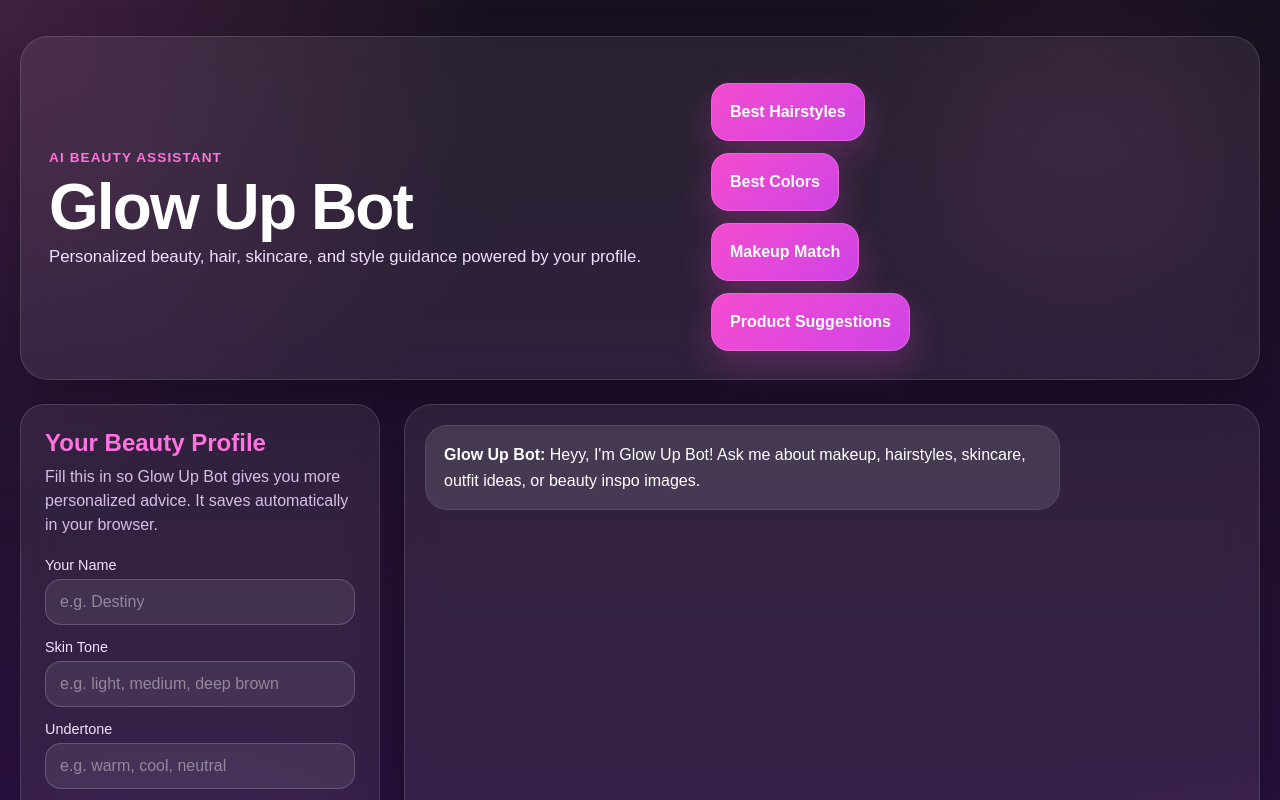
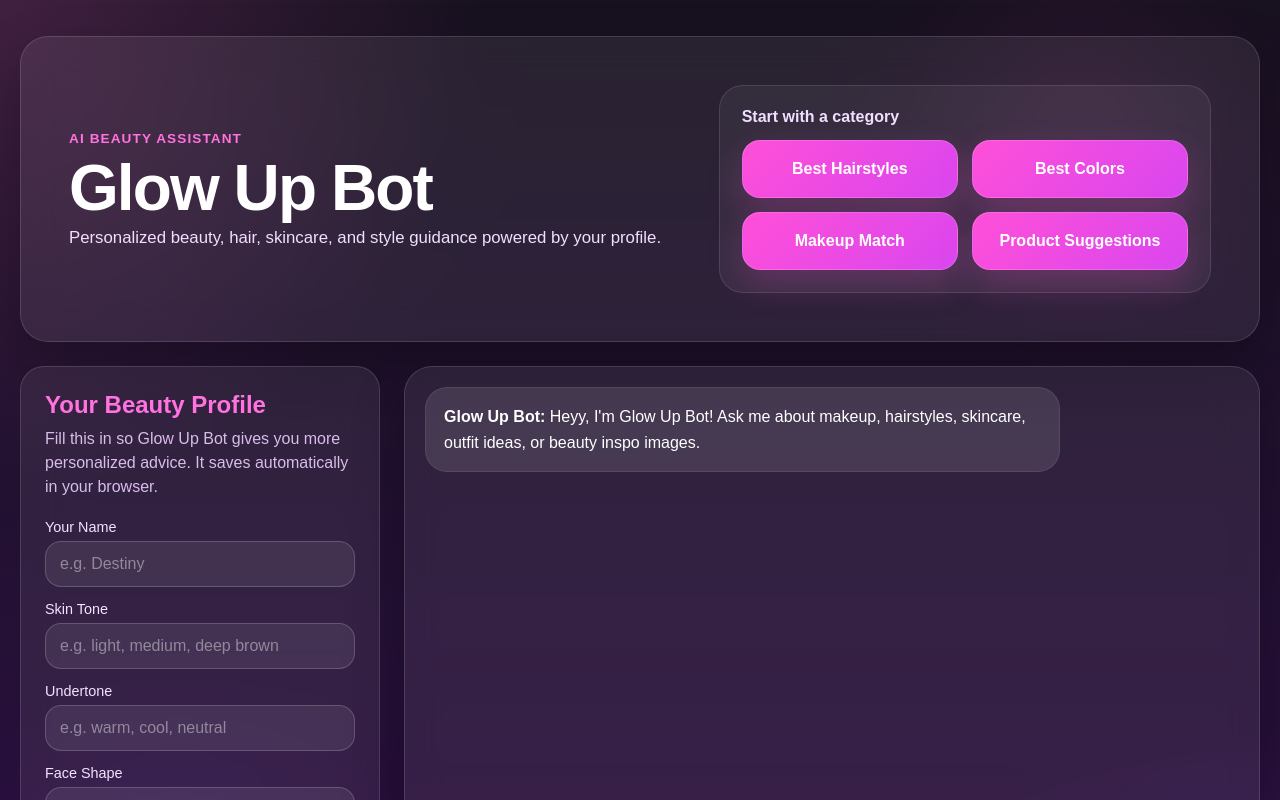
Before and after one commit to DestinyBR/glow-up-frontend, a Next.js app: page / in a window 1280 px wide. Shown: the top 800 px of the page. Built offline with nearby package versions, Linux system fonts and the light colour scheme.

Commit message:
camera connection

```diff
--- a/app/globals.css
+++ b/app/globals.css
@@ -867,3 +867,73 @@ img {
     grid-template-columns: 1fr;
   }
 }
+.hero-modern {
+  display: grid;
+  grid-template-columns: 1.1fr 0.9fr;
+  align-items: center;
+  gap: 48px;
+  padding: 48px;
+  min-height: 260px;
+}
+
+.hero-left {
+  max-width: 760px;
+}
+
+.hero-right {
+  justify-self: end;
+  width: min(560px, 100%);
+  padding: 22px;
+  border-radius: 24px;
+  background: rgba(255, 255, 255, 0.055);
+  border: 1px solid rgba(255, 255, 255, 0.1);
+}
+
+.hero-action-title {
+  margin: 0 0 14px;
+  color: #f2dfff;
+  font-weight: 800;
+}
+
+.hero-actions {
+  display: grid;
+  grid-template-columns: repeat(2, minmax(160px, 1fr));
+  gap: 14px;
+  width: 100%;
+}
+
+.hero-actions button {
+  min-height: 58px;
+  border-radius: 18px;
+  border: 1px solid rgba(255, 255, 255, 0.16);
+  background: linear-gradient(135deg, #ff4fd8, #d946ef);
+  color: white;
+  font-weight: 800;
+  cursor: pointer;
+  box-shadow: 0 14px 34px rgba(255, 79, 216, 0.22);
+  transition: transform 0.18s ease, box-shadow 0.18s ease;
+}
+
+.hero-actions button:hover {
+  transform: translateY(-2px);
+  box-shadow: 0 18px 42px rgba(255, 79, 216, 0.34);
+}
+
+.feature-bar {
+  display: none !important;
+}
+
+@media (max-width: 900px) {
+  .hero-modern {
+    grid-template-columns: 1fr;
+    padding: 30px;
+  }
+
+  .hero-right {
+    justify-self: stretch;
+  }
+
+  .hero-actions {
+    grid-template-columns: 1fr;
+  }
+}
--- a/app/page.js
+++ b/app/page.js
@@ -389,9 +389,8 @@ ${
       <div className="bg-orb orb-2" />
 
       <div className="app-wrap">
-        <header className="hero-card">
-          <div className="hero-top hero-split">
-            <div className="hero-copy">
+        <header className="hero-card hero-modern">
+          <div className="hero-left">
             <p className="eyebrow">AI Beauty Assistant</p>
             <h1 className="hero-title">Glow Up Bot</h1>
             <p className="hero-subtitle">
@@ -399,28 +398,46 @@ ${
             </p>
           </div>
 
+          <div className="hero-right">
+            <p className="hero-action-title">Start with a category</p>
+
             <div className="hero-actions">
-
-              <div className="feature-bar">
-                <button onClick={() => sendQuick("Give me the best hairstyles for my face shape and hair texture")}>
+              <button
+                onClick={() =>
+                  sendQuick("Give me the best hairstyles for my face shape and hair texture")
+                }
+              >
                 Best Hairstyles
               </button>
 
-                <button onClick={() => sendQuick("What colors look best on me based on my skin tone and undertone")}>
+              <button
+                onClick={() =>
+                  sendQuick("What colors look best on me based on my skin tone and undertone")
+                }
+              >
                 Best Colors
               </button>
 
-                <button onClick={() => sendQuick("Suggest a makeup look for my face shape, skin tone, and undertone")}>
+              <button
+                onClick={() =>
+                  sendQuick("Suggest a makeup look for my face shape, skin tone, and undertone")
+                }
+              >
                 Makeup Match
               </button>
 
-                <button onClick={() => sendQuick("Recommend culturally relevant beauty and hair products for my skin tone and hair type")}>
+              <button
+                onClick={() =>
+                  sendQuick("Recommend culturally relevant beauty and hair products for my skin tone and hair type")
+                }
+              >
                 Product Suggestions
               </button>
             </div>
           </div>
-          </div>
         </header>
+
+
           <div className="feature-bar">
           </div>
 
```
Lines whose indentation alone changed are shown as unchanged.
